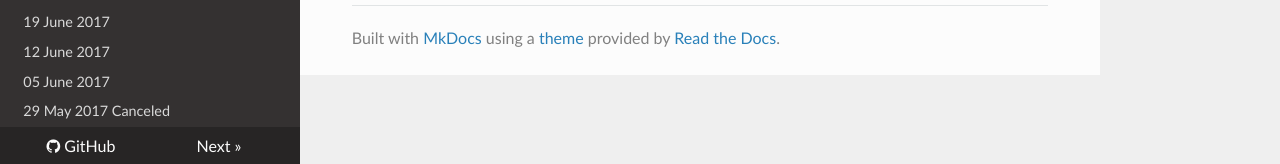
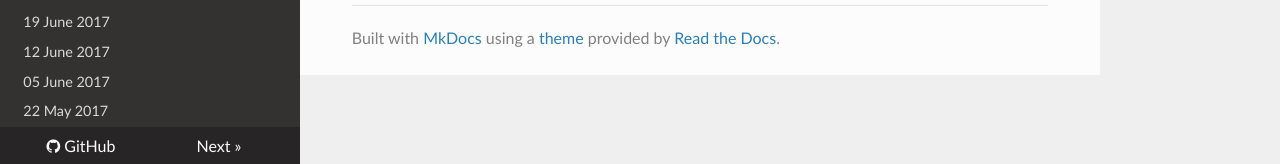
Before and after one commit to osg-htc/operations, an MkDocs documentation site: the page built from docs/index.md, in a window 1280 px wide. Shown: the part 733-897 px from the top of the page. Built offline with MkDocs 1.6.1, drawn with Linux system fonts in a browser that asks for light colours; nearby versions of some CDN libraries; old or Windows-style settings are respelled for this version of MkDocs.

Commit message:
Update mkdocs.yml

```diff
--- a/mkdocs.yml
+++ b/mkdocs.yml
@@ -34,7 +34,6 @@ pages:
   - '19 June 2017': 'WeeklyMinutes/19Jun2017.md'
   - '12 June 2017': 'WeeklyMinutes/12Jun2017.md'
   - '05 June 2017': 'WeeklyMinutes/05Jun2017.md'
-  - '29 May 2017 Canceled': 'WeeklyMinutes/Canceled.md'
   - '22 May 2017': 'WeeklyMinutes/22May2017.md'
   - '15 May 2017': 'WeeklyMinutes/15May2017.md'
   - '8 May 2017': 'WeeklyMinutes/08May2017.md'
```
